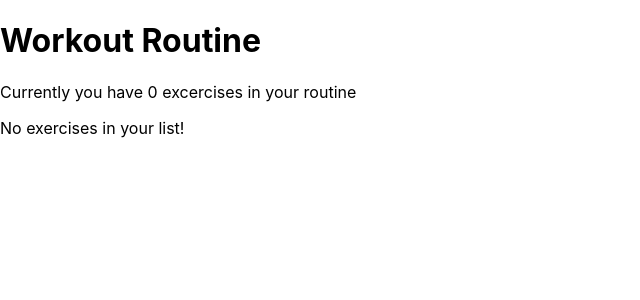
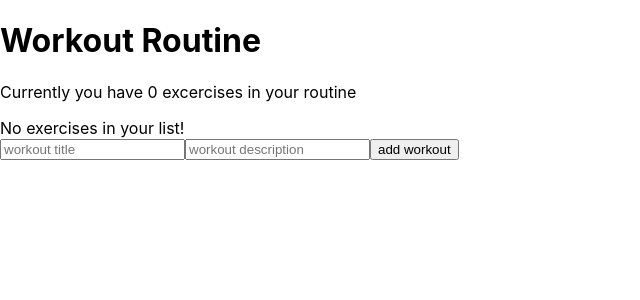
Before and after one commit to RelativeBinary/Workout_checklist, a React (Create React App) app: page / in a window 1280 px wide. Shown: the top 300 px of the page, without its empty margins (0-640 px from the left). Built offline with nearby package versions, Linux system fonts and the light colour scheme.

Commit message:
added newworkoutform component to app

```diff
--- a/src/App.js
+++ b/src/App.js
@@ -2,12 +2,14 @@ import React from 'react';
 import WorkoutContextProvider from './contexts/WorkoutContext';
 import Navbar from './components/Navbar';
 import WorkoutList from './components/WorkoutList';
+import NewWorkoutForm from './components/WorkoutForm';
 function App() {
   return (
     <div className='App'>
       <WorkoutContextProvider>
         <Navbar />
         <WorkoutList />
+        <NewWorkoutForm />
       </WorkoutContextProvider>
     </div>
   );
```
